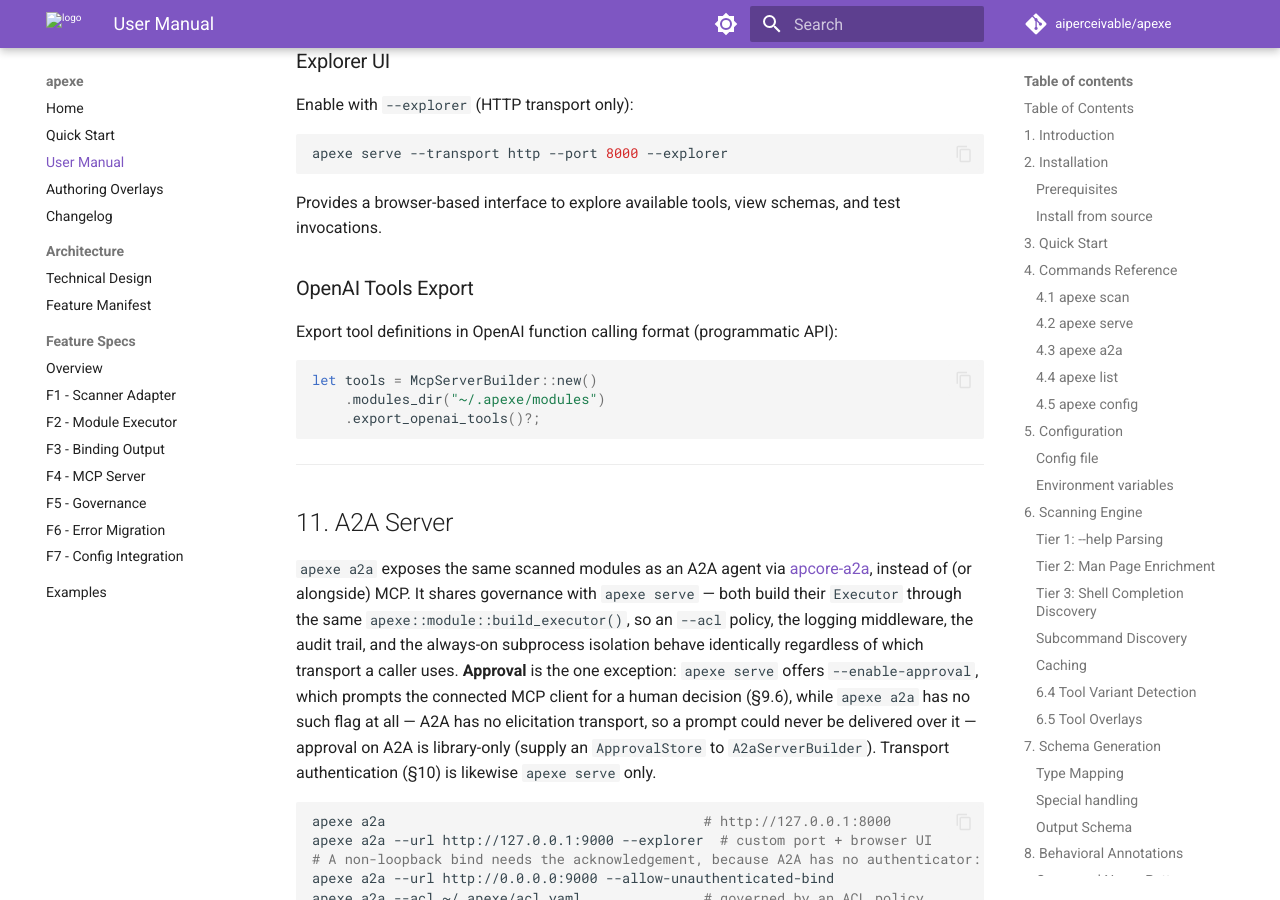
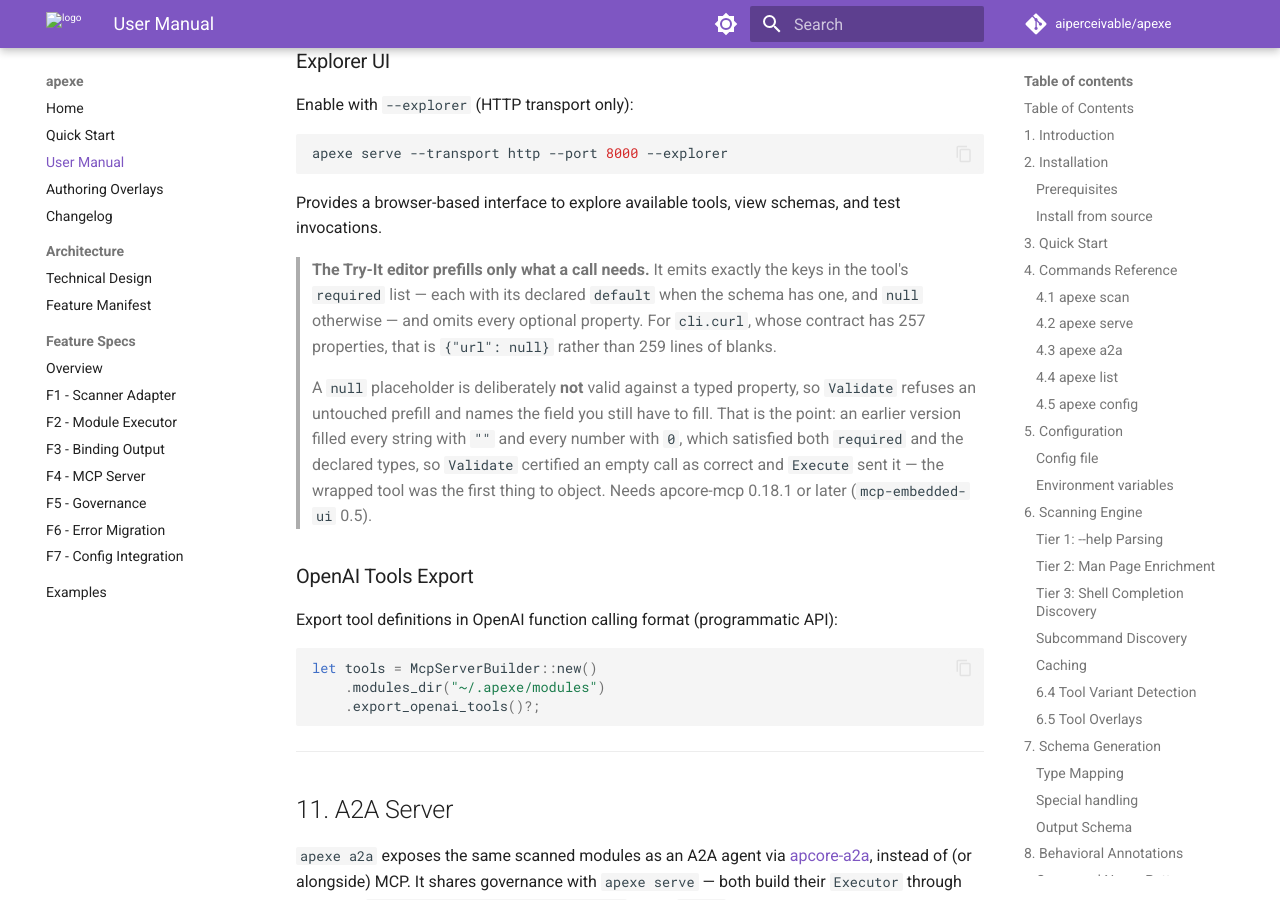
Before and after one commit to aiperceivable/apexe, an MkDocs documentation site: the page built from docs/user-manual.md, in a window 1280 px wide and 900 px high, scrolled down 23474 px. Built offline with MkDocs 1.6.1 and Material for MkDocs 9.7.7, drawn with Linux system fonts in a browser that asks for light colours; comment, search, counter and statistics services are not loaded.

Commit message:
fix(explorer): the Try-It prefill no longer certifies an empty call
apcore-mcp 0.18.1 brings mcp-embedded-ui 0.5, which closes #38 upstream.

`defaultFromSchema` filled *every* schema property — `""` for a string, `0`
for a number, `false` for a boolean — so opening `cli.curl` produced 259 lines
and 5637 characters of blanks in a textarea 120px tall. A present-but-empty
value satisfies both `required` and the declared type, so `Validate` answered
"✓ Input is valid." and `Execute` sent it; the wrapped binary was the first
thing to object. The UI actively told the user an empty call was correct.

The prefill now emits only the `required` keys, using each property's declared
`default` when it has one and `null` otherwise. Measured against the real
257-property `cli.curl` contract:

  prefill    259 lines / 5637 chars  ->  3 lines / 17 chars  ({"url": null})
  Validate   {"valid": true}         ->  {"valid": false}, null is not of
                                         type "string" at /url
  Execute    curl printed its usage  ->  SchemaValidationError, rejected at
                                         input_validation, no subprocess

The validator was deliberately not touched. It is a correct JSON Schema
validator and `{"url": ""}` genuinely *is* schema-valid, so "fixing" `Validate`
— which the issue framed as a regression — would have broken it. The defect was
always the prefill that produced a schema-valid empty payload; a `null`
placeholder is invalid against a typed property, which is what makes `Validate`
able to refuse.

`apcore-mcp` is pinned to `0.18.1` rather than `0.18`, so the guarantee rests
on the manifest instead of on a lockfile that could resolve back to 0.18.0 and
its mcp-embedded-ui 0.4. §10 documents the behaviour and a guard asserts it
against the page the running server actually serves — verified by downgrading
to 0.18.0, which reds it.

904 tests pass.

Closes #38

```diff
--- a/Cargo.toml
+++ b/Cargo.toml
@@ -18,7 +18,7 @@ async-trait = "0.1"
 apcore = "0.27"
 apcore-a2a = "0.5"
 apcore-cli = "0.10"
-apcore-mcp = "0.18"
+apcore-mcp = "0.18.1"
 apcore-toolkit = { version = "0.10", default-features = false }
 # RFC 3339 timestamps for the governance audit records apexe writes itself
 # (see `governance::audit`). Already in the graph via apcore; declared here so
--- a/docs/user-manual.md
+++ b/docs/user-manual.md
@@ -820,6 +820,20 @@ apexe serve --transport http --port 8000 --explorer
 
 Provides a browser-based interface to explore available tools, view schemas, and test invocations.
 
+> **The Try-It editor prefills only what a call needs.** It emits exactly the
+> keys in the tool's `required` list — each with its declared `default` when the
+> schema has one, and `null` otherwise — and omits every optional property. For
+> `cli.curl`, whose contract has 257 properties, that is `{"url": null}` rather
+> than 259 lines of blanks.
+>
+> A `null` placeholder is deliberately **not** valid against a typed property,
+> so `Validate` refuses an untouched prefill and names the field you still have
+> to fill. That is the point: an earlier version filled every string with `""`
+> and every number with `0`, which satisfied both `required` and the declared
+> types, so `Validate` certified an empty call as correct and `Execute` sent it
+> — the wrapped tool was the first thing to object. Needs apcore-mcp 0.18.1 or
+> later (`mcp-embedded-ui` 0.5).
+
 ### OpenAI Tools Export
 
 Export tool definitions in OpenAI function calling format (programmatic API):
```
Also changed, not shown: CHANGELOG.md (+1 -0 lines), README.md (+1 -1 lines), docs/FEATURE_MANIFEST.md (+1 -1 lines), 2 other files.
